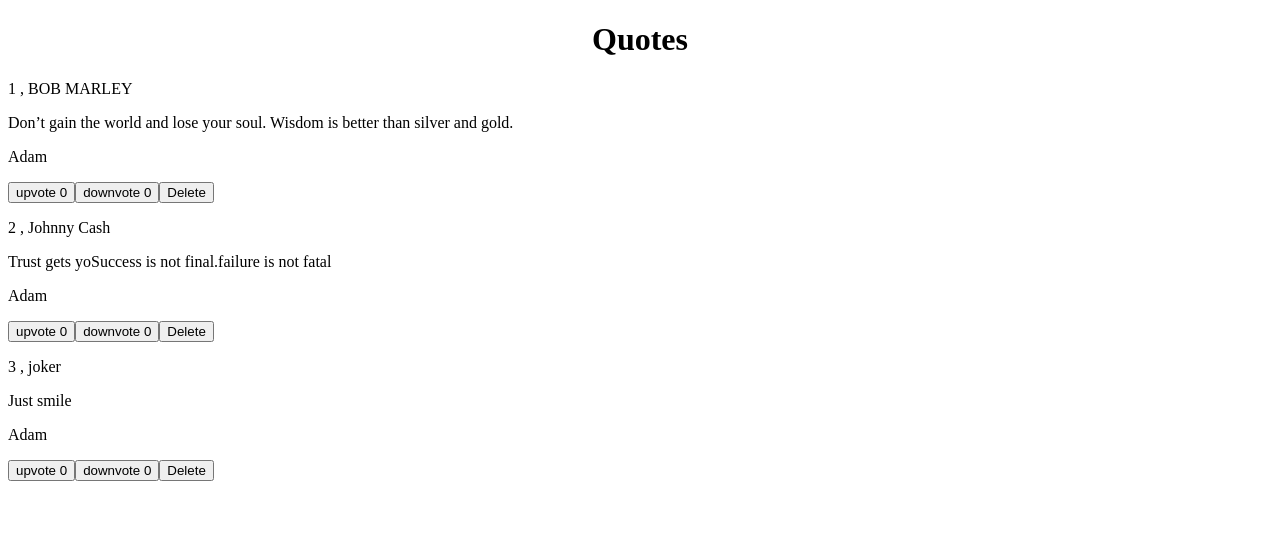
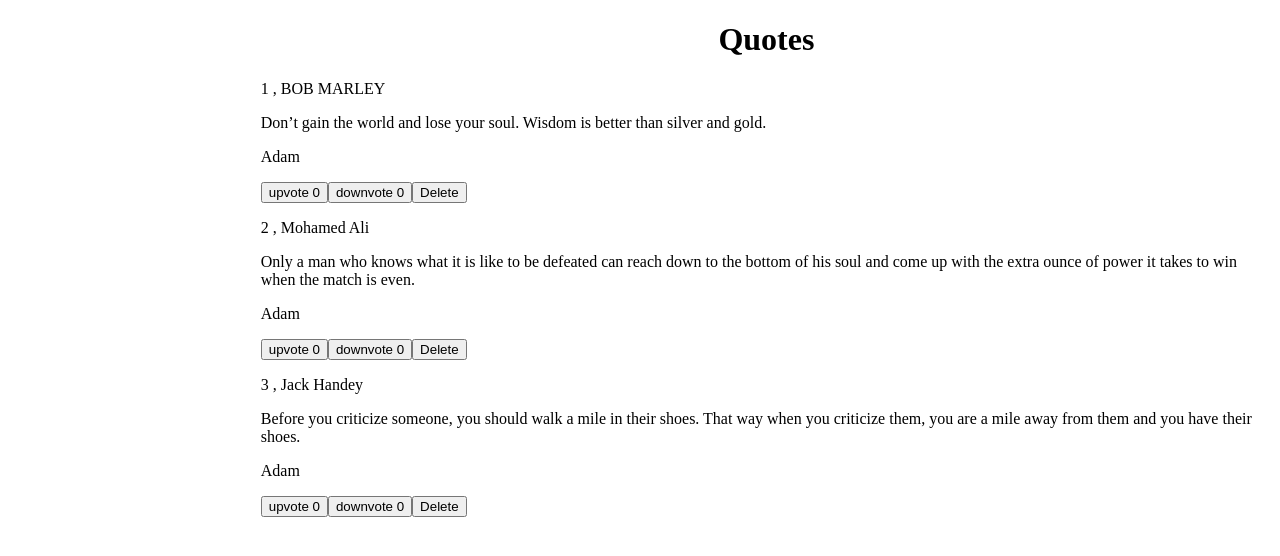
Before and after one commit to AbdimulhinYussuf3675/The_Quote, an Angular app: page / in a window 1280 px wide. Shown: the top 556 px of the page. Built offline with nearby package versions, Linux system fonts and the light colour scheme.

Commit message:
modified qoute component

```diff
--- a/src/app/quote/quote.component.html
+++ b/src/app/quote/quote.component.html
@@ -1,4 +1,5 @@
-<h1 style="text-align: center;">Quotes</h1>
+<div style="margin-left: 20%;">
+    <h1 style="text-align: center;">Quotes</h1>
 <div *ngFor='let quote of quotes; let i=index'>
     <p>{{quote.id}} , {{quote.author}}</p>
     <p>{{quote.name}}</p>
@@ -8,3 +9,4 @@
     <button class="btn btn-primary" (click)='downVote(i)'>downvote {{quote.downVote}}</button>
     <button class="btn btn-primary" (click)='deleteQuote($event,i)'>Delete</button>
   </div>
+</div>
--- a/src/app/quote/quote.component.ts
+++ b/src/app/quote/quote.component.ts
@@ -8,9 +8,9 @@
 })
 export class QuoteComponent implements OnInit {
   quotes: Quote[]=[
-    new Quote(1,'BOB MARLEY', 'Don’t gain the world and lose your soul. Wisdom is better than silver and gold.', 'Adam', new Date(2020,9,11)),
-    new Quote(2,'Johnny Cash', 'Trust gets yoSuccess is not final.failure is not fatal', 'Adam', new Date(2020,9,11)),
-    new Quote(3,'joker', 'Just smile', 'Adam', new Date(2020,9,11))
+    new Quote(1,'BOB MARLEY', 'Don’t gain the world and lose your soul. Wisdom is better than silver and gold.', 'Adam', new Date(2021,7,5)),
+    new Quote(2,'Mohamed Ali', 'Only a man who knows what it is like to be defeated can reach down to the bottom of his soul and come up with the extra ounce of power it takes to win when the match is even.', 'Adam', new Date(2021,2,11)),
+    new Quote(3,'Jack Handey', 'Before you criticize someone, you should walk a mile in their shoes. That way when you criticize them, you are a mile away from them and you have their shoes.', 'Adam', new Date(2021,2,11))
   ];
 
   upVote(index) {
```
